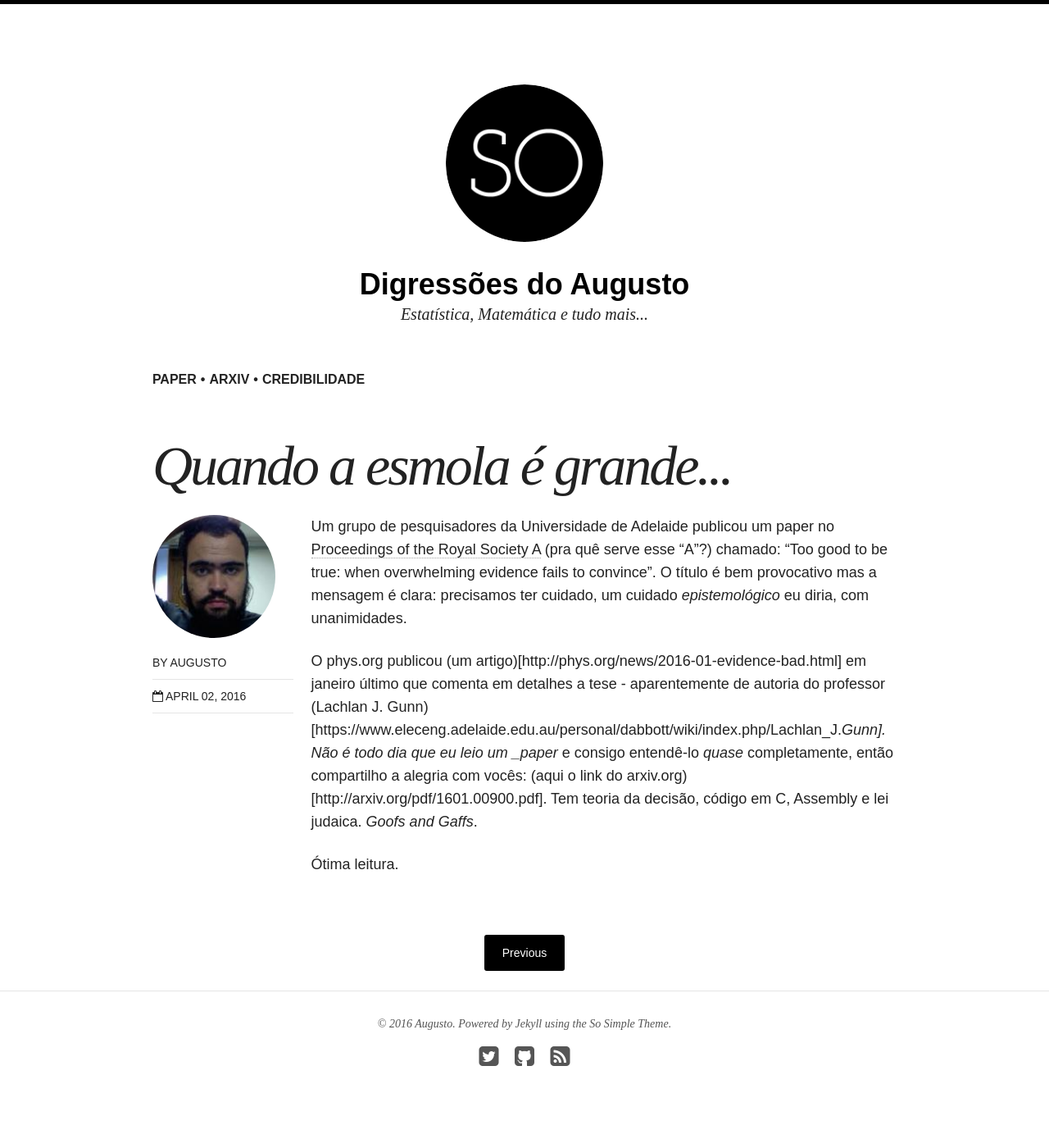
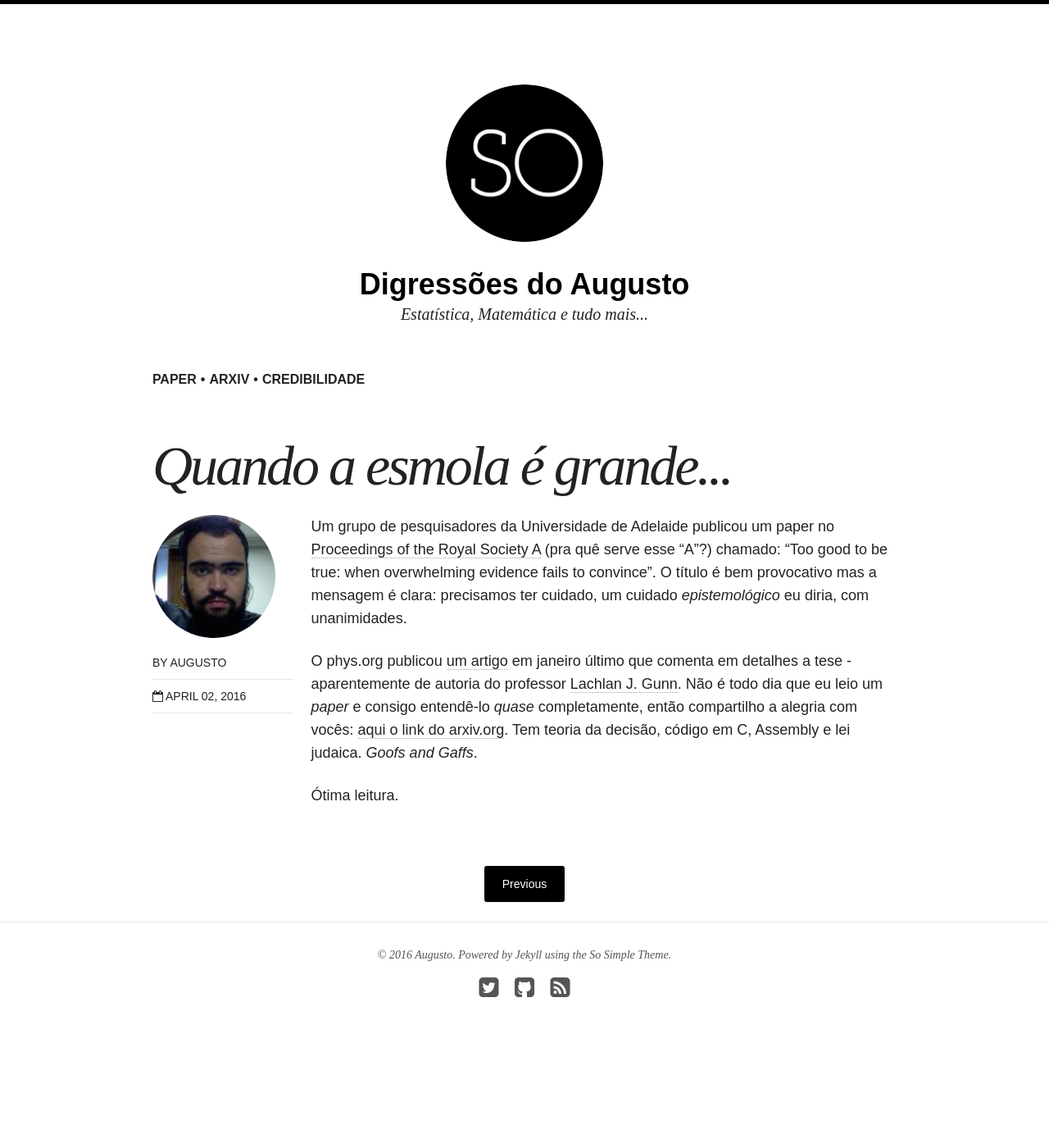
Before and after one commit to augnun/augnun.github.io, a Jekyll site: the page built from _posts/blog/2016-04-02-quando-a-esmola-grande.md, in a window 1280 px wide. Shown: the whole page at 82% size. Built offline with Jekyll 4.4.1, drawn with Linux system fonts in a browser that asks for light colours; nearby versions of some CDN libraries; after the commit the page ends 1316 px from its top, so only the background shows below that.

Commit message:
corrigindo

```diff
--- a/_posts/blog/2016-04-02-quando-a-esmola-grande.md
+++ b/_posts/blog/2016-04-02-quando-a-esmola-grande.md
@@ -9,6 +9,6 @@
 
 Um grupo de pesquisadores da Universidade de Adelaide publicou um paper no [Proceedings of the Royal Society A](http://rspa.royalsocietypublishing.org/) (pra quê serve esse "A"?) chamado: "Too good to be true:  when overwhelming evidence fails to convince". O título é bem provocativo mas a mensagem é clara: precisamos ter cuidado, um cuidado _epistemológico_ eu diria, com unanimidades.
 
-O phys.org publicou (um artigo)[http://phys.org/news/2016-01-evidence-bad.html] em janeiro último que comenta em detalhes a tese - aparentemente de autoria do professor (Lachlan J. Gunn)[https://www.eleceng.adelaide.edu.au/personal/dabbott/wiki/index.php/Lachlan_J._Gunn]. Não é todo dia que eu leio um _paper_ e consigo entendê-lo _quase_ completamente, então compartilho a alegria com vocês: (aqui o link do arxiv.org)[http://arxiv.org/pdf/1601.00900.pdf]. Tem teoria da decisão, código em C, Assembly e lei judaica. _Goofs and Gaffs_.
+O phys.org publicou [um artigo](http://phys.org/news/2016-01-evidence-bad.html) em janeiro último que comenta em detalhes a tese - aparentemente de autoria do professor [Lachlan J. Gunn](https://www.eleceng.adelaide.edu.au/personal/dabbott/wiki/index.php/Lachlan_J._Gunn). Não é todo dia que eu leio um _paper_ e consigo entendê-lo _quase_ completamente, então compartilho a alegria com vocês: [aqui o link do arxiv.org](http://arxiv.org/pdf/1601.00900.pdf). Tem teoria da decisão, código em C, Assembly e lei judaica. _Goofs and Gaffs_.
 
 Ótima leitura.
```
